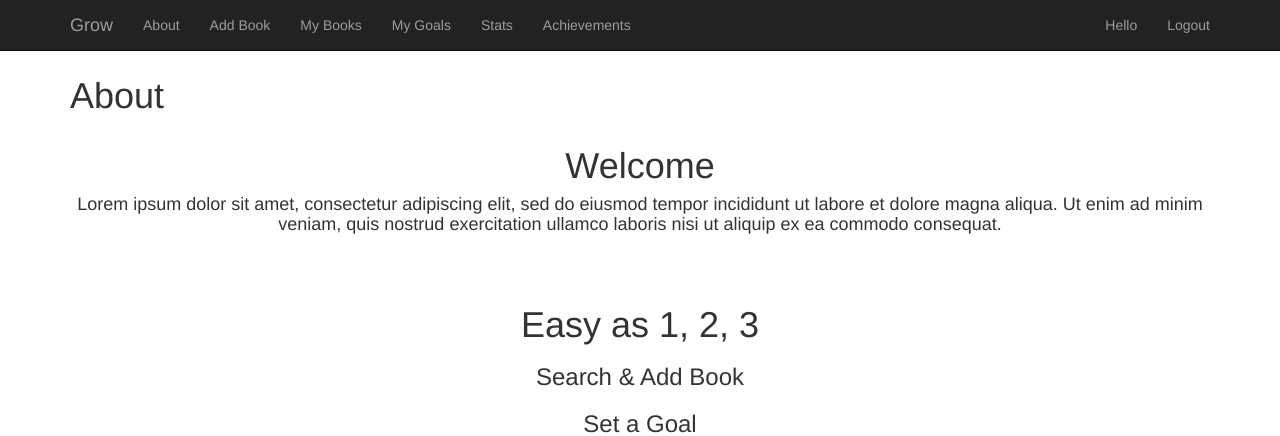
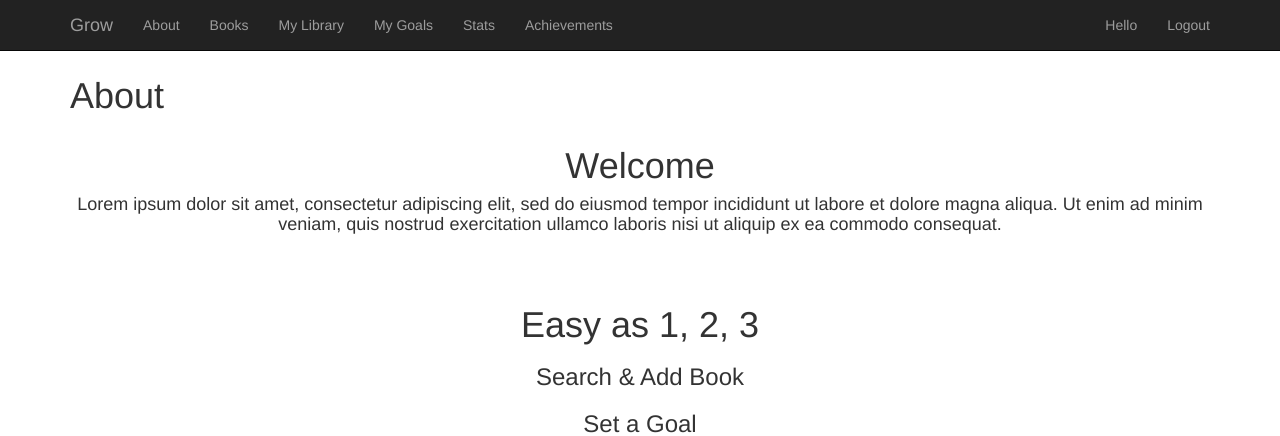
Before and after one commit to lvmor/grow, a Flask app: page /about in a window 1280 px wide. Shown: the top 436 px of the page. Run offline with Flask 2, Linux system fonts and the light colour scheme; the visitor is signed in with stand-in values (Sample User, id 1); some libraries are stand-ins or nearby versions.

Commit message:
updated layout

```diff
--- a/templates/layout.html
+++ b/templates/layout.html
@@ -25,8 +25,8 @@
                 <ul class="nav navbar-nav">
                     <li><a href="/about">About</a></li>
                     {% if current_user.is_authenticated %}
-                    <li><a href="/books">Add Book</a></li>
-                    <li><a href="/mybooks">My Books</a></li>
+                    <li><a href="/books">Books</a></li>
+                    <li><a href="/mybooks">My Library</a></li>
                     <li><a href="/mygoals">My Goals</a></li>
                     <li><a href="/stats">Stats</a></li>
                     <li><a href="/achievements">Achievements</a></li>
@@ -76,6 +76,8 @@
     <script src="https://stackpath.bootstrapcdn.com/bootstrap/4.3.1/js/bootstrap.min.js"
         integrity="sha384-JjSmVgyd0p3pXB1rRibZUAYoIIy6OrQ6VrjIEaFf/nJGzIxFDsf4x0xIM+B07jRM"
         crossorigin="anonymous"></script>
+    <script src="https://ajax.googleapis.com/ajax/libs/jquery/2.2.2/jquery.min.js"></script>
+    <script src="/static/main.js"></script>
 </body>
 
 </html>
```
